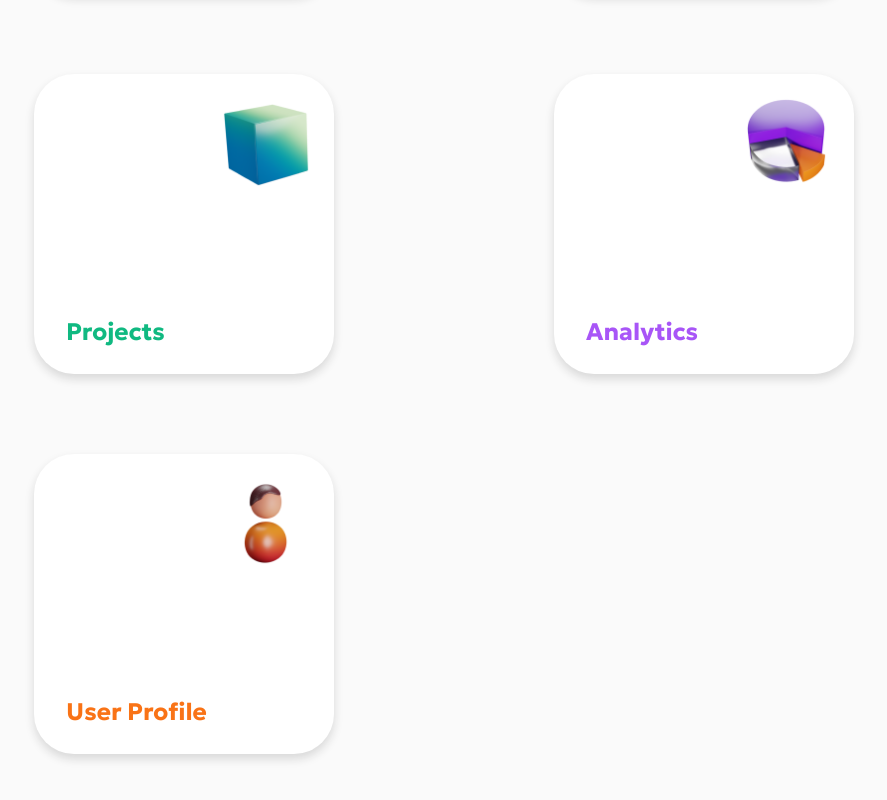
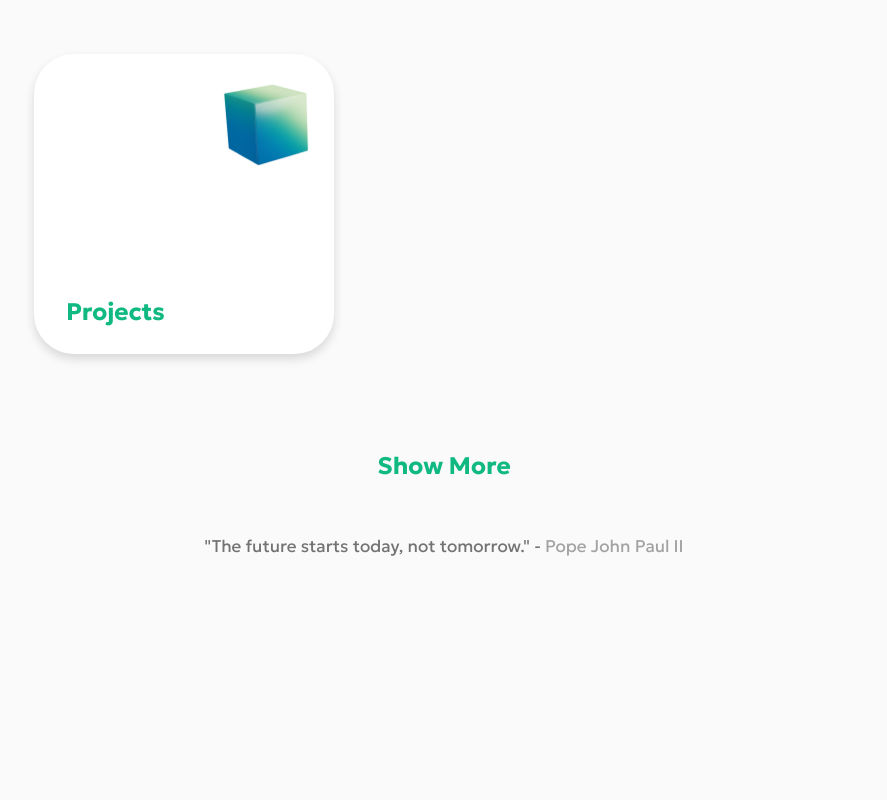
Before and after one commit to lucifer78907/ZenTask, a React (Vite) app: page /homepage/1 in a window 1280 px wide. Shown: the part 768-1568 px from the top of the page, without its empty margins (196-1083 px from the left). After the commit the page ends 1373 px from the top, so only its background shows below. Built offline with nearby package versions, Linux system fonts and the light colour scheme.

Commit message:
+HomePage Quotes

```diff
--- a/src/components/HomeCards.jsx
+++ b/src/components/HomeCards.jsx
@@ -1,30 +1,53 @@
+import { useContext, useState } from "react";
 import HomeCard from "./HomeCard";
-import { HomeCardData as cards } from "../data/HomeCardsData";
 import "./HomeCards.scss";
 import uiContext from "../context/ui-context";
-import { useContext } from "react";
+import { HomeCardData as cards } from "../data/HomeCardsData";
+import { quotes, generateRandomQuote } from "../data/Quotes";
 
 const HomeCards = () => {
   const { themeColor } = useContext(uiContext);
+  const [showMore, setShowMore] = useState(false);
+  const randomQuote = generateRandomQuote(quotes);
+
+  const handleShowCards = () => {
+    setShowMore(!showMore);
+  };
 
   return (
-    <article className="homecards__container">
-      {cards.map((card) => {
+    <>
+      <main className="homecards__container">
+        {cards
+          .filter((_, indx) => (showMore ? true : indx < 3))
+          .map((card) => {
             return (
               <HomeCard
                 key={card.id}
                 title={card.title}
                 img={card[`${themeColor === "light" ? "img" : "darkImg"}`]}
                 bgColor={
-              card[`${themeColor === "light" ? "backgroundColor" : "color"}`]
+                  card[
+                    `${themeColor === "light" ? "backgroundColor" : "color"}`
+                  ]
                 }
                 color={
-              card[`${themeColor === "light" ? "color" : "backgroundColor"}`]
+                  card[
+                    `${themeColor === "light" ? "color" : "backgroundColor"}`
+                  ]
                 }
               />
             );
           })}
-    </article>
+      </main>
+      <footer className="homepage__footer">
+        <p className="homepage__footer--para" onClick={handleShowCards}>
+          Show {showMore ? "Less" : "More"}
+        </p>
+        <blockquote className="quote">
+          "{randomQuote.quote}" - <span>{randomQuote.author}</span>
+        </blockquote>
+      </footer>
+    </>
   );
 };
 
--- a/src/components/HomeCards.scss
+++ b/src/components/HomeCards.scss
@@ -7,3 +7,28 @@
   column-gap: 12rem;
   row-gap: 8rem;
 }
+
+.homepage {
+  &__footer {
+    display: flex;
+    flex-direction: column;
+    align-items: center;
+    gap: 6rem;
+
+    &--para {
+      cursor: pointer;
+      font-size: clamp(2.4rem, 1rem + 1vw, 3.2rem);
+      font-weight: 700;
+      color: var(--color-primary-500);
+    }
+  }
+}
+
+.quote {
+  font-size: clamp(1.7rem, 1rem + 0.5vw, 2rem);
+  color: var(--color-grey-500);
+
+  & span {
+    color: var(--color-grey-400);
+  }
+}
--- /dev/null
+++ b/src/data/Quotes.jsx
@@ -0,0 +1,48 @@
+export const quotes = [
+  {
+    quote: "Time is the most valuable thing a man can spend.",
+    author: "Theophrastus",
+  },
+  {
+    quote: "Don't wait. The time will never be just right.",
+    author: "Napoleon Hill",
+  },
+  {
+    quote: "You may delay, but time will not.",
+    author: "Benjamin Franklin",
+  },
+  {
+    quote: "The trouble is, you think you have time.",
+    author: "Buddha",
+  },
+  {
+    quote: "The future starts today, not tomorrow.",
+    author: "Pope John Paul II",
+  },
+  {
+    quote: "Time flies over us, but leaves its shadow behind.",
+    author: "Nathaniel Hawthorne",
+  },
+  {
+    quote: "The only time you run out of chances is when you stop taking them.",
+    author: "Unknown",
+  },
+  {
+    quote: "Time you enjoy wasting is not wasted time.",
+    author: "John Lennon",
+  },
+  {
+    quote:
+      "The key is not to prioritize what's on your schedule, but to schedule your priorities.",
+    author: "Stephen Covey",
+  },
+  {
+    quote: "Every moment is a fresh beginning.",
+    author: "T.S. Eliot",
+  },
+];
+
+export const generateRandomQuote = (quotes) => {
+  const randomNo = Math.floor(Math.random() * quotes.length);
+  return quotes[randomNo];
+};
--- a/src/pages/UserHomePage.scss
+++ b/src/pages/UserHomePage.scss
@@ -1,6 +1,6 @@
 .homepage {
   text-align: center;
-  padding: 2rem;
+  padding: 0rem 0rem 5rem;
 
   &__para {
     display: flex;
```
Lines whose indentation alone changed are shown as unchanged.
